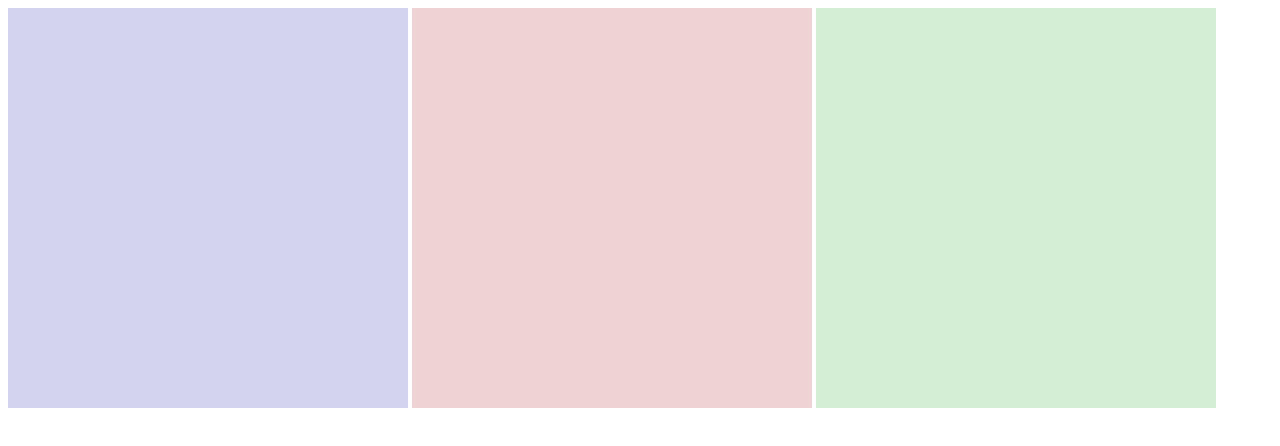
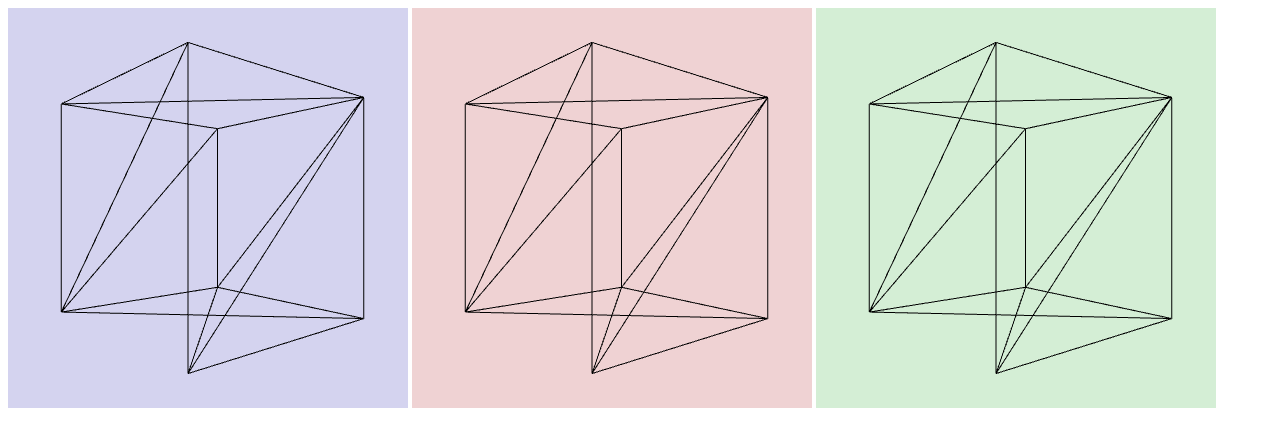
Before and after one commit to Jadit19/computer-graphics, a plain HTML site: page Assignment 2/index.html in a window 1280 px wide. Drawn offline with Linux system fonts and the light colour scheme.

Commit message:
some updates on 3D

```diff
--- a/Assignment 2/index.html
+++ b/Assignment 2/index.html
@@ -10,6 +10,7 @@
     <script type="text/javascript" src="src/init.js"></script>
     <script type="text/javascript" src="src/buffer.js"></script>
 
+    <script type="text/javascript" src="src/primitives/base.js"></script>
     <script type="text/javascript" src="src/primitives/cube.js"></script>
 
     <script type="text/javascript" src="main.js"></script>
--- a/Assignment 2/main.js
+++ b/Assignment 2/main.js
@@ -4,10 +4,21 @@ var init1, init2, init3
 /** @type {Buffer} */
 var buffer1, buffer2, buffer3
 
+/** @type {Cube} */
+var cube
+
+const initialize = () => {
+  cube = new Cube([0, 0, 0])
+}
+
 const drawScene = () => {
   init1.clear()
   init2.clear()
   init3.clear()
+
+  cube.draw(1)
+  cube.draw(2)
+  cube.draw(3)
 }
 
 const webGLStart = () => {
@@ -23,5 +34,6 @@ const webGLStart = () => {
   buffer2 = new Buffer(init2.gl)
   buffer3 = new Buffer(init3.gl)
 
+  initialize()
   drawScene()
 }
--- a/Assignment 2/src/buffer.js
+++ b/Assignment 2/src/buffer.js
@@ -18,18 +18,12 @@ class Buffer {
 
   initCubeLocations () {
     this.cube.vertices = new Float32Array([
-      // Front face
-      -0.5, -0.5, 0.5, 0.5, -0.5, 0.5, 0.5, 0.5, 0.5, -0.5, 0.5, 0.5,
-      // Back face
-      -0.5, -0.5, -0.5, 0.5, -0.5, -0.5, 0.5, 0.5, -0.5, -0.5, 0.5, -0.5,
-      // Top face
-      -0.5, 0.5, -0.5, 0.5, 0.5, -0.5, 0.5, 0.5, 0.5, -0.5, 0.5, 0.5,
-      // Bottom face
-      -0.5, -0.5, -0.5, 0.5, -0.5, -0.5, 0.5, -0.5, 0.5, -0.5, -0.5, 0.5,
-      // Right face
-      0.5, -0.5, -0.5, 0.5, 0.5, -0.5, 0.5, 0.5, 0.5, 0.5, -0.5, 0.5,
-      // Left face
-      -0.5, -0.5, -0.5, -0.5, 0.5, -0.5, -0.5, 0.5, 0.5, -0.5, -0.5, 0.5
+      -0.5, -0.5, 0.5, 0.5, -0.5, 0.5, 0.5, 0.5, 0.5, -0.5, 0.5, 0.5, -0.5,
+      -0.5, -0.5, 0.5, -0.5, -0.5, 0.5, 0.5, -0.5, -0.5, 0.5, -0.5, -0.5, 0.5,
+      -0.5, 0.5, 0.5, -0.5, 0.5, 0.5, 0.5, -0.5, 0.5, 0.5, -0.5, -0.5, -0.5,
+      0.5, -0.5, -0.5, 0.5, -0.5, 0.5, -0.5, -0.5, 0.5, 0.5, -0.5, -0.5, 0.5,
+      0.5, -0.5, 0.5, 0.5, 0.5, 0.5, -0.5, 0.5, -0.5, -0.5, -0.5, -0.5, 0.5,
+      -0.5, -0.5, 0.5, 0.5, -0.5, -0.5, 0.5
     ])
     this.cube.vertex = this.gl.createBuffer()
     this.gl.bindBuffer(this.gl.ARRAY_BUFFER, this.cube.vertex)
@@ -39,7 +33,7 @@ class Buffer {
       this.gl.STATIC_DRAW
     )
     this.cube.vertex.itemSize = 3
-    this.cube.vertex.numItems = 72
+    this.cube.vertex.numItems = this.cube.vertices.length
   }
 
   initCubeIndices () {
@@ -55,6 +49,6 @@ class Buffer {
       this.gl.STATIC_DRAW
     )
     this.cube.index.itemSize = 1
-    this.cube.index.numItems = 36
+    this.cube.index.numItems = this.cube.indices.length
   }
 }
--- a/Assignment 2/src/init.js
+++ b/Assignment 2/src/init.js
@@ -98,7 +98,10 @@ void main() {
       this.shaderProgram,
       'uPMatrix'
     )
-    this.uColorLoc = this.gl.getUniformLocation(this.shaderProgram, 'objColor')
+    this.uColorLocation = this.gl.getUniformLocation(
+      this.shaderProgram,
+      'objColor'
+    )
     this.gl.enableVertexAttribArray(this.aPositionLocation)
   }
 
--- /dev/null
+++ b/Assignment 2/src/primitives/base.js
@@ -0,0 +1,51 @@
+class PrimitiveBase {
+  constructor (color) {
+    this.color = [color[0] / 255.0, color[1] / 255.0, color[2] / 255.0, 1.0]
+    this.setupMatrix()
+  }
+
+  setupMatrix () {
+    this.mMatrix = mat4.create()
+    mat4.identity(this.mMatrix)
+    this.mMatrix = mat4.rotate(this.mMatrix, 0.7, [0, 1, 0])
+
+    this.vMatrix = mat4.create()
+    mat4.identity(this.vMatrix)
+    this.vMatrix = mat4.lookAt(
+      [0.0, 0.0, 2.0],
+      [0.0, 0.0, 0.0],
+      [0.0, 1.0, 0.0],
+      this.vMatrix
+    )
+
+    this.pMatrix = mat4.create()
+    mat4.identity(this.pMatrix)
+    mat4.perspective(50, 1.0, 0.1, 1000, this.pMatrix)
+  }
+
+  drawBase (vertexBuf, indexBuf, canvasNumber) {
+    /** @type {Init} */
+    let init = canvasNumber === 1 ? init1 : canvasNumber === 2 ? init2 : init3
+    init.gl.bindBuffer(init.gl.ARRAY_BUFFER, vertexBuf)
+    init.gl.vertexAttribPointer(
+      init.aPositionLocation,
+      vertexBuf.itemSize,
+      init.gl.FLOAT,
+      false,
+      0,
+      0
+    )
+    init.gl.bindBuffer(init.gl.ELEMENT_ARRAY_BUFFER, indexBuf)
+    init.gl.uniform4fv(init.uColorLocation, this.color)
+    init.gl.uniformMatrix4fv(init.uMMatrixLocation, false, this.mMatrix)
+    init.gl.uniformMatrix4fv(init.uVMatrixLocation, false, this.vMatrix)
+    init.gl.uniformMatrix4fv(init.uPMatrixLocation, false, this.pMatrix)
+    init.gl.drawElements(
+      init.gl.LINE_LOOP,
+      indexBuf.numItems,
+      init.gl.UNSIGNED_SHORT,
+      0
+    )
+    console.log('Done')
+  }
+}
--- a/Assignment 2/src/primitives/cube.js
+++ b/Assignment 2/src/primitives/cube.js
@@ -1,5 +1,12 @@
-class Cube {
-  constructor () {}
+class Cube extends PrimitiveBase {
+  constructor (color) {
+    super(color)
+  }
 
-  draw () {}
+  draw (canvasNumber) {
+    /** @type {Buffer} */
+    let buffer =
+      canvasNumber === 1 ? buffer1 : canvasNumber === 2 ? buffer2 : buffer3
+    this.drawBase(buffer.cube.vertex, buffer.cube.index, canvasNumber)
+  }
 }
```
